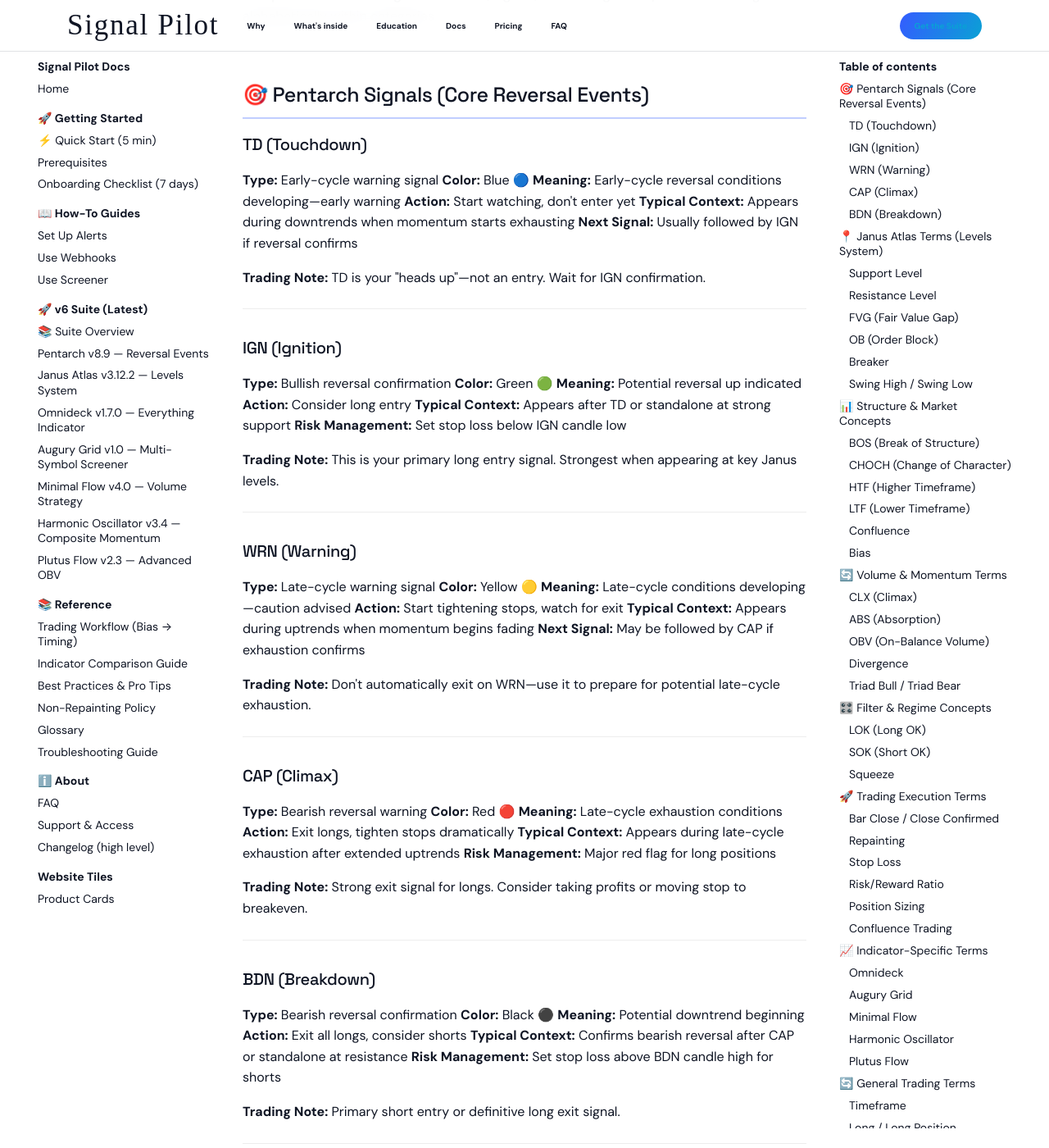
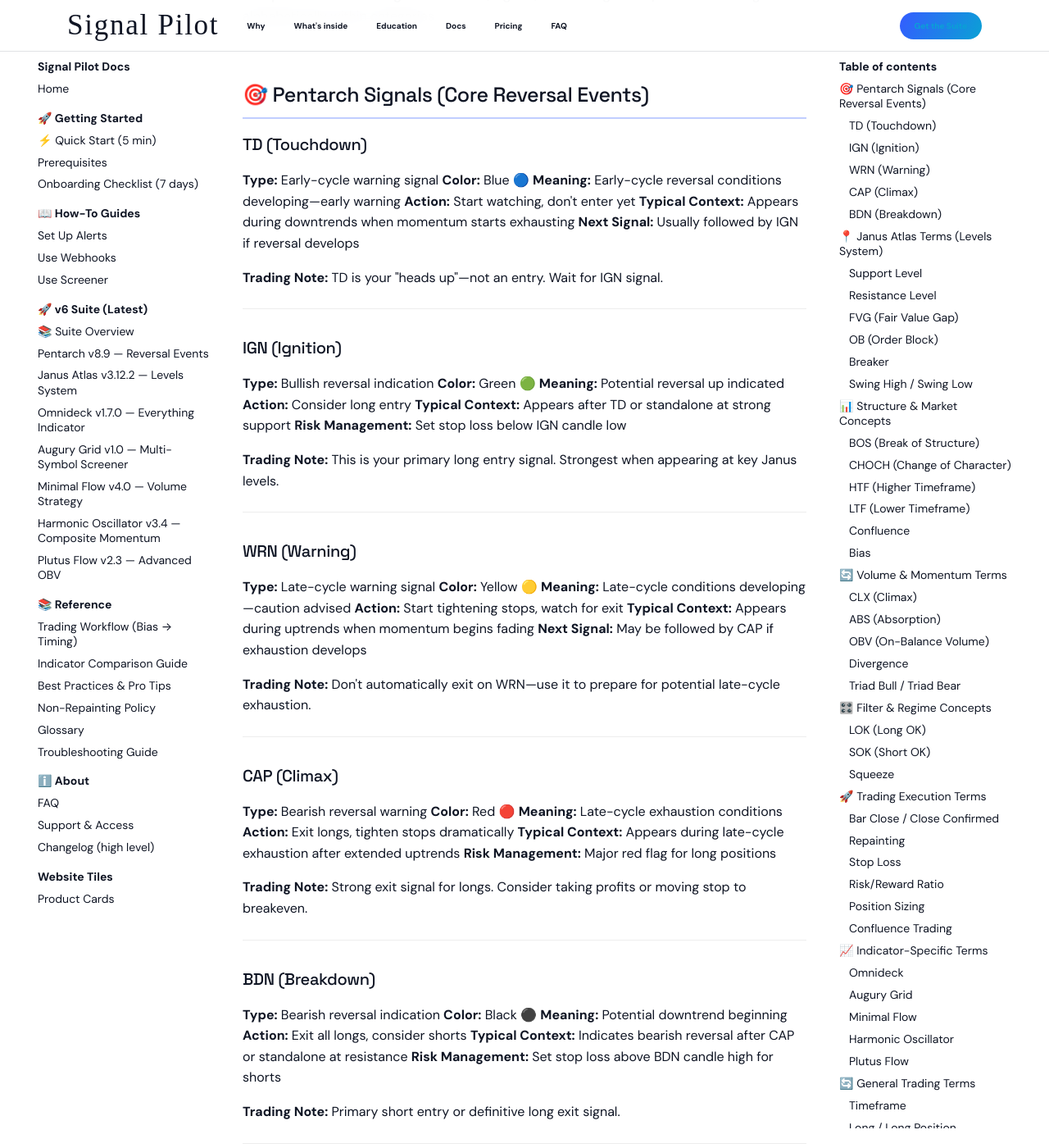
Before and after one commit to Signalpilot/signalpilot-docs, an MkDocs documentation site: the page built from docs/ref-glossary.md, in a window 1280 px wide and 1400 px high, scrolled down 275 px. Shown: the whole window at 82% size. Built offline with MkDocs 1.6.1 and Material for MkDocs 9.7.7, drawn with Linux system fonts in a browser that asks for light colours; some web fonts are replaced; comment, search, counter and statistics services are not loaded; some of the changed text lies outside the part shown.

Commit message:
Replace 'confirms' with 'indicates' and 'tells you' with 'shows you' for compliance
Updated documentation to use compliant language patterns:
- Changed all signal type descriptions from "confirmation" to "indication"
- Replaced "confirms" with "indicates" throughout signal descriptions
- Changed "tells you" to "shows you" in user-facing descriptions
- Updated "confirmation" to "signal" where referring to waiting for signals

**Files updated:**
- ref-glossary.md: All Pentarch signal types, BOS, CHOCH, OBV, trading terms
- start-quick.md: Mistake corrections, WHEN/WHERE descriptions
- how-to-screener.md: Quality scores description

**Specific changes:**
- IGN: "Bullish reversal confirmation" → "Bullish reversal indication"
- BDN: "Bearish reversal confirmation" → "Bearish reversal indication"
- TD: "Wait for IGN confirmation" → "Wait for IGN signal"
- WRN: "if exhaustion confirms" → "if exhaustion develops"
- BOS: "Trend continuation confirmed" → "Trend continuation indicated"
- CHOCH: "wait for confirmation" → "wait for signal development"
- "Pentarch tells you WHEN" → "Pentarch shows you WHEN"
- "Quality scores tell you" → "Quality scores show you"

**Compliance rationale:**
- "Confirms" sounds like guaranteeing outcomes
- "Indicates" sounds like showing information
- "Tells you" sounds directive
- "Shows you" sounds educational

🤖 Generated with [Claude Code](https://claude.com/claude-code)

Co-Authored-By: Claude <noreply@anthropic.com>

```diff
--- a/docs/ref-glossary.md
+++ b/docs/ref-glossary.md
@@ -12,14 +12,14 @@ Complete reference of Signal Pilot terms, signals, and trading concepts. Terms a
 **Meaning:** Early-cycle reversal conditions developing—early warning
 **Action:** Start watching, don't enter yet
 **Typical Context:** Appears during downtrends when momentum starts exhausting
-**Next Signal:** Usually followed by IGN if reversal confirms
+**Next Signal:** Usually followed by IGN if reversal develops
 
-**Trading Note:** TD is your "heads up"—not an entry. Wait for IGN confirmation.
+**Trading Note:** TD is your "heads up"—not an entry. Wait for IGN signal.
 
 ---
 
 ### IGN (Ignition)
-**Type:** Bullish reversal confirmation
+**Type:** Bullish reversal indication
 **Color:** Green 🟢
 **Meaning:** Potential reversal up indicated
 **Action:** Consider long entry
@@ -36,7 +36,7 @@ Complete reference of Signal Pilot terms, signals, and trading concepts. Terms a
 **Meaning:** Late-cycle conditions developing—caution advised
 **Action:** Start tightening stops, watch for exit
 **Typical Context:** Appears during uptrends when momentum begins fading
-**Next Signal:** May be followed by CAP if exhaustion confirms
+**Next Signal:** May be followed by CAP if exhaustion develops
 
 **Trading Note:** Don't automatically exit on WRN—use it to prepare for potential late-cycle exhaustion.
 
@@ -55,11 +55,11 @@ Complete reference of Signal Pilot terms, signals, and trading concepts. Terms a
 ---
 
 ### BDN (Breakdown)
-**Type:** Bearish reversal confirmation
+**Type:** Bearish reversal indication
 **Color:** Black ⚫
 **Meaning:** Potential downtrend beginning
 **Action:** Exit all longs, consider shorts
-**Typical Context:** Confirms bearish reversal after CAP or standalone at resistance
+**Typical Context:** Indicates bearish reversal after CAP or standalone at resistance
 **Risk Management:** Set stop loss above BDN candle high for shorts
 
 **Trading Note:** Primary short entry or definitive long exit signal.
@@ -122,10 +122,10 @@ Complete reference of Signal Pilot terms, signals, and trading concepts. Terms a
 
 ### BOS (Break of Structure)
 **Definition:** Price breaks previous swing high (uptrend) or low (downtrend)
-**Meaning:** Trend continuation confirmed
+**Meaning:** Trend continuation indicated
 **Bullish BOS:** Break above previous swing high
 **Bearish BOS:** Break below previous swing low
-**Trading:** Confirms trend strength, anticipate pullback entry
+**Trading:** Indicates trend strength, anticipate pullback entry
 
 ---
 
@@ -134,7 +134,7 @@ Complete reference of Signal Pilot terms, signals, and trading concepts. Terms a
 **Meaning:** Market character shifting from bull to bear or vice versa
 **Bullish CHOCH:** Low holds, breaks previous high
 **Bearish CHOCH:** High holds, breaks previous low
-**Trading:** Early reversal warning, wait for confirmation
+**Trading:** Early reversal warning, wait for signal development
 
 ---
 
@@ -199,7 +199,7 @@ Complete reference of Signal Pilot terms, signals, and trading concepts. Terms a
 ### OBV (On-Balance Volume)
 **Definition:** Cumulative volume indicator
 **Calculation:** Add volume on up days, subtract on down days
-**Usage:** Confirms price trends
+**Usage:** Indicates price trends
 **Divergence:** OBV trending opposite to price = warning
 **Indicator:** Plutus Flow is enhanced OBV
 
@@ -210,7 +210,7 @@ Complete reference of Signal Pilot terms, signals, and trading concepts. Terms a
 **Bullish Divergence:** Price making lower lows, indicator making higher lows
 **Bearish Divergence:** Price making higher highs, indicator making lower highs
 **Significance:** Potential reversal warning
-**Confirmation:** Wait for price confirmation (IGN, BDN)
+**Signal:** Wait for price signal (IGN, BDN)
 
 ---
 
@@ -219,14 +219,14 @@ Complete reference of Signal Pilot terms, signals, and trading concepts. Terms a
 **Triad Bull:** RSI crosses up through envelope with bullish slope
 **Triad Bear:** RSI crosses down through envelope with bearish slope
 **Components:** Base RSI + Fast/Slow envelopes + slope checks
-**Usage:** Momentum confirmation for entries
+**Usage:** Momentum indication for entries
 
 ---
 
 ## 🎛️ Filter & Regime Concepts
 
 ### LOK (Long OK)
-**Definition:** Regime filter confirming long trades are favorable
+**Definition:** Regime filter indicating long trades are favorable
 **Criteria:** Trend-qualified AND not in squeeze
 **Visual:** Green background or indicator state
 **Usage:** Only take IGN signals when LOK active
@@ -307,7 +307,7 @@ Complete reference of Signal Pilot terms, signals, and trading concepts. Terms a
 - Pentarch IGN signal
 - At major Janus support level
 - In bullish FVG zone
-- Triad Bull confirmation
+- Triad Bull signal
 - LOK active
 
 **Benefit:** Much higher win rate
@@ -352,7 +352,7 @@ Complete reference of Signal Pilot terms, signals, and trading concepts. Terms a
 ### Plutus Flow
 **Definition:** Advanced On-Balance Volume indicator
 **Enhancement:** Traditional OBV with improvements
-**Usage:** Volume trend confirmation
+**Usage:** Volume trend indication
 **Divergence:** Key feature for reversals
 
 ---
```
Also changed, not shown: other parts of docs/ref-glossary.md (+2 -2 lines), docs/how-to-screener.md (+1 -1 lines), docs/start-quick.md (+4 -4 lines).
